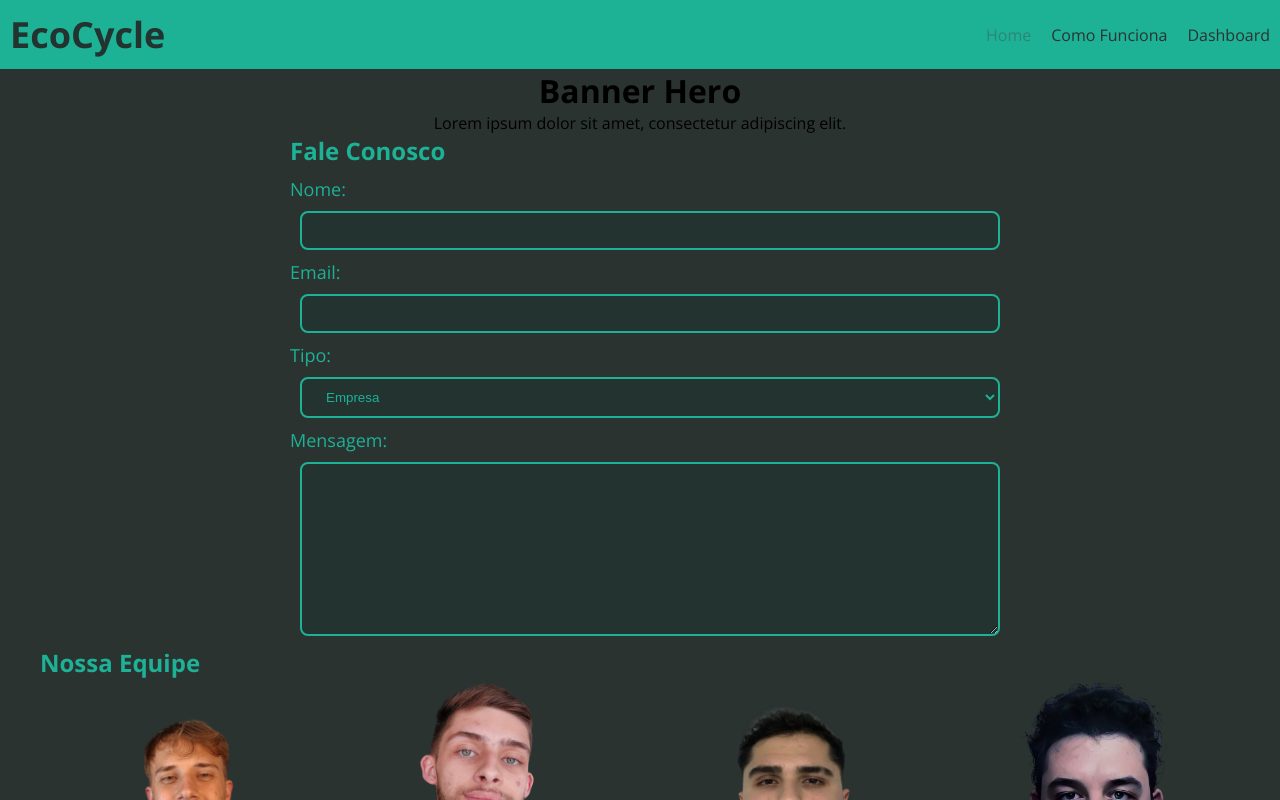
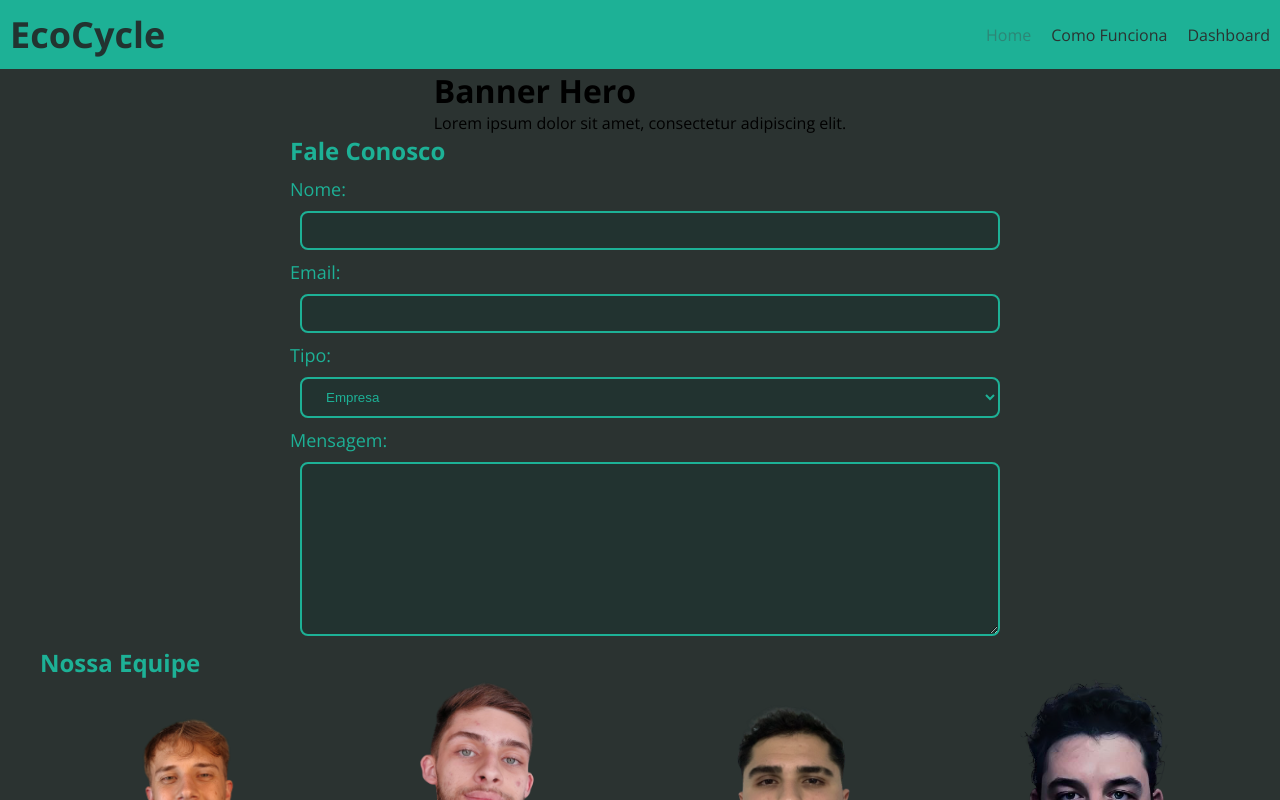
Before and after one commit to gabrielreis354/ecocycle-lixeira-inteligente, a React (Vite) app: page / in a window 1280 px wide. Shown: the top 800 px of the page. Built offline with nearby package versions, Linux system fonts and the light colour scheme.

Commit message:
few changes

```diff
--- a/src/components/Header/index.jsx
+++ b/src/components/Header/index.jsx
@@ -12,7 +12,6 @@ export default function Header() {
         <MenuLink to={"/funcionamento"}>Como Funciona</MenuLink>
         <MenuLink to={"/dashboard"}>Dashboard</MenuLink>
       </div>
-      {/* <p>Tecnologias para Energia Sustentável e Gerenciamento de Resíduos</p> */}
     </header>
   );
 }
--- /dev/null
+++ b/src/components/SectionHero/index.jsx
@@ -0,0 +1,8 @@
+export default function SectionHero() {
+  return (
+    <div>
+        <h1>Banner Hero</h1>
+        <p>Lorem ipsum dolor sit amet, consectetur adipiscing elit.</p>
+    </div>
+  )
+}
--- a/src/pages/ComoFunciona/index.scss
+++ b/src/pages/ComoFunciona/index.scss
@@ -25,6 +25,7 @@
 .funcionamento .subtitle{
     color: #1DB196;
     margin-top: 20px;
+    margin-bottom: 20px;
 }
 
 .funcionamento ul {
--- a/src/pages/Home/index.jsx
+++ b/src/pages/Home/index.jsx
@@ -1,11 +1,11 @@
 import Equipe from "../../components/Equipe";
 import FaleConosco from "../../components/FaleConosco";
+import SectionHero from "../../components/SectionHero";
 import "./Home.scss";
 export default function Home() {
   return (
     <div className="container">
-      <h1>Banner Hero</h1>
-      <p>Lorem ipsum dolor sit amet, consectetur adipiscing elit.</p>
+      <SectionHero />
       <FaleConosco />
       <Equipe />
     </div>
```
